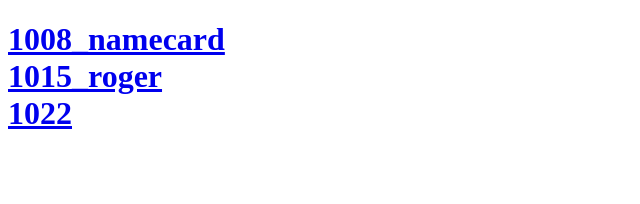
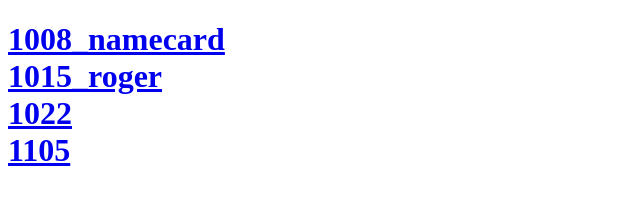
Before and after one commit to william9587/william9587.github.io, a plain HTML site: page index.html in a window 1280 px wide. Shown: the whole page, without its empty margins (0-640 px from the left). Drawn offline with Linux system fonts and the light colour scheme.

Commit message:
Update index.html

```diff
--- a/index.html
+++ b/index.html
@@ -11,7 +11,8 @@
 		<h1>
 		<a href='./1008/1008_namecard.html'>1008_namecard</a><br>
 		<a href='./1015/index.html'>1015_roger</a><br>
-		<a href='./1022/index.html'>1022</a>
+		<a href='./1022/index.html'>1022</a><br>
+		<a href='./1105/index.html'>1105</a>
 		</h1>
 	</body>
 
```
